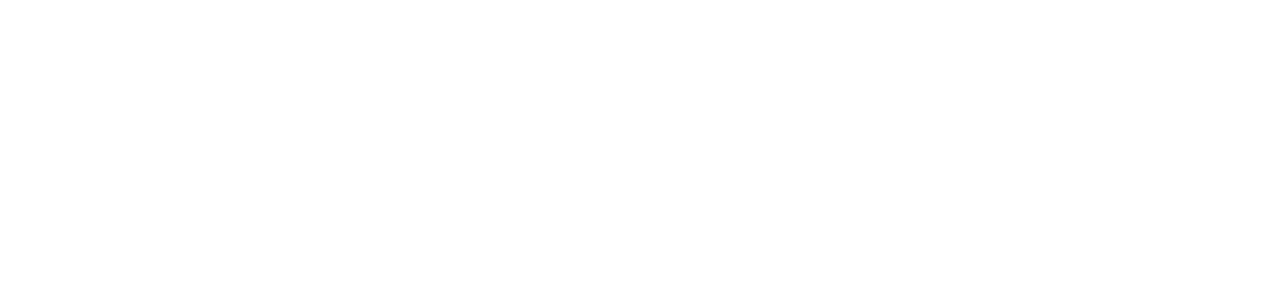
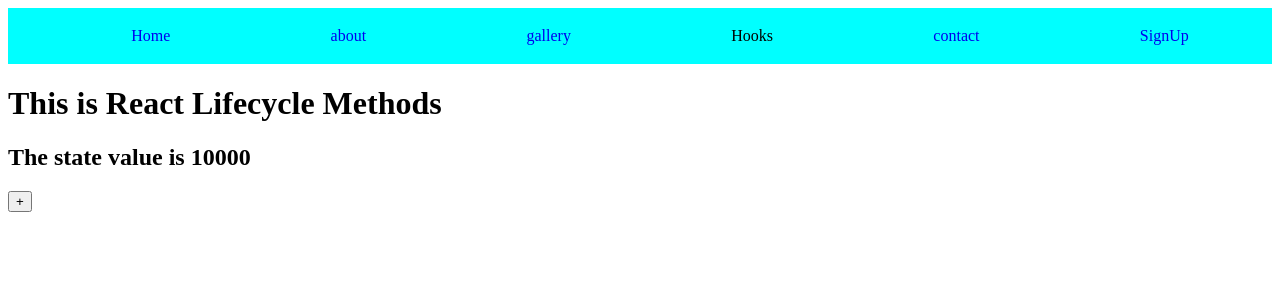
Before and after one commit to Balachandarcse/MERN_INTERN, a React (Vite) app in the folder frontend/: page /react-lcm in a window 1280 px wide. Before the commit this address had no page. Shown: the top 300 px of the page. Built offline with nearby package versions, Linux system fonts and the light colour scheme.

Commit message:
reat-life-cycle is executed

```diff
--- /dev/null
+++ b/frontend/src/components/classComponents/react-life-cycle.jsx
@@ -0,0 +1,40 @@
+import React from "react";
+import NavBar from "../functionalComponents/navBar";
+class ReactLifecycleMethods extends React.Component {
+  constructor() {
+    super();
+    this.state = {
+      number: 0,
+    };
+  }
+  updateNum = () => {
+    this.setState({ number: this.state.number + 1 })
+  }
+  componentDidMount(){
+    console.log("Comp Mounted");
+  }
+  componentDidUpdate(prevProps,prevState){
+    if(prevState.number !== this.state.number){
+        console.log("Update Comp",prevState.number, this.state.number);
+    }
+  }
+  componentWillUnmount(){
+    console.log("Comp Unmounted");
+    this.setState({number:10000})
+  }
+  render() {
+    return (
+      <div>
+        <NavBar/>
+        <h1>This is React Lifecycle Methods</h1>
+        <h2>The state value is {this.state.number}</h2>
+        <button
+          onClick={this.updateNum}
+        >
+          +
+        </button>
+      </div>
+    );
+  }
+}
+export default ReactLifecycleMethods;
--- a/frontend/src/components/functionalComponents/gallary.jsx
+++ b/frontend/src/components/functionalComponents/gallary.jsx
@@ -1,11 +1,11 @@
 import NavBar from "./navBar"
 
-function Gallery(props){
+function Gallery(){
     return (
         <div>
             <NavBar/>
             <h1>this is gallery component</h1>
-            <h2>this is a property text {props.a}</h2>
+            <h2>this is a property text </h2>
         </div>
     )
 }
--- a/frontend/src/components/functionalComponents/navBar.jsx
+++ b/frontend/src/components/functionalComponents/navBar.jsx
@@ -11,6 +11,7 @@
                         <li className="dropdown">
                             <span className="link">Hooks</span>
                             <div className="hooks">
+                            <li><Link to='/react-lcm' className="link">React-life-cycle</Link></li>
                             <li><Link to='/usestate' className="link">useState</Link></li>
                             <li><Link to='/use-effect' className="link">use-effect</Link></li>
                             <li><Link to='/use-effect-api' className="link">use-effect-api</Link></li>
--- a/frontend/src/main.jsx
+++ b/frontend/src/main.jsx
@@ -14,6 +14,7 @@
 import UseRef from './components/functionalComponents/Hooks/useRef.jsx'
 import UseMemo from './components/functionalComponents/Hooks/useMemo.jsx'
 import UseCallBack from './components/functionalComponents/Hooks/useCallback.jsx'
+import ReactLifecycleMethods from './components/classComponents/react-life-cycle.jsx'
 createRoot(document.getElementById('root')).render(
   <StrictMode>
     <BrowserRouter>
@@ -31,6 +32,7 @@
       <Route path="/use-ref" element={<UseRef/>}></Route>
       <Route path='/use-memo' element={<UseMemo/>}></Route>
       <Route path='/use-callback' element={<UseCallBack/>}></Route>
+      <Route path='/react-lcm' element={<ReactLifecycleMethods/>}></Route>
     </Routes>
 
     </BrowserRouter>
```
